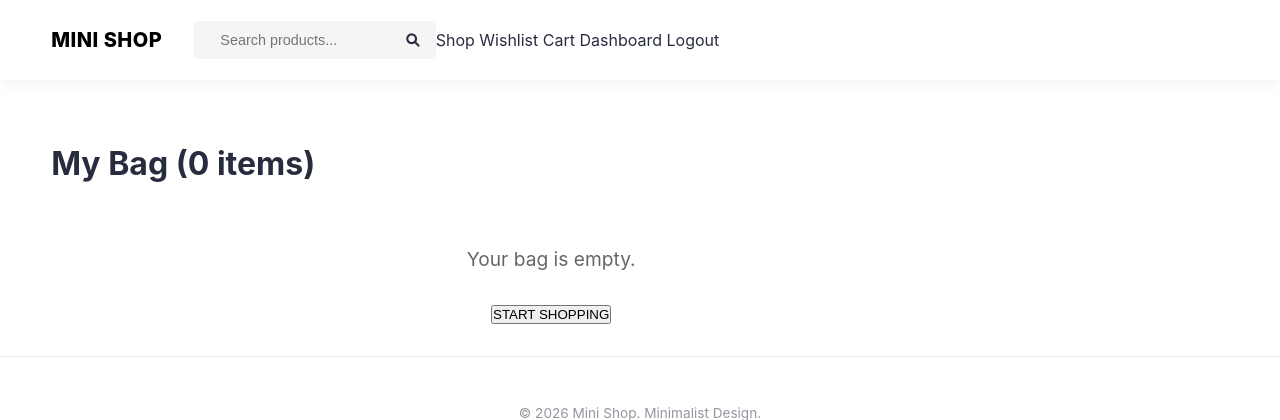
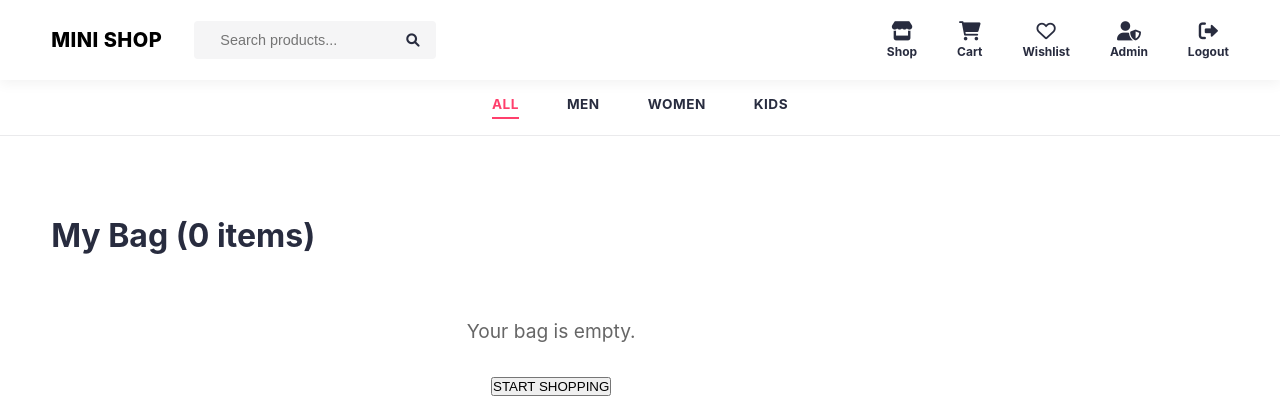
Before and after one commit to Roushni2512/mini_ecommerce, a Flask app: page /cart in a window 1280 px wide. Shown: the top 420 px of the page. Run offline with Flask 3, Linux system fonts and the light colour scheme; the visitor is signed in with stand-in values (Sample User, id 1).

Commit message:
UI Improvements: Navbar spacing, Cart for all, Accurate images, Redesigned Auth UI, and Product Categorization (Men, Women, Kids)

```diff
--- a/app.py
+++ b/app.py
@@ -22,7 +22,7 @@ class Product(db.Model):
     name = db.Column(db.String(150), nullable=False)
     price = db.Column(db.Float, nullable=False)
     image_url = db.Column(db.String(500), nullable=True)
-    # category removed as per user request, kept in DB schema optionally but unused logic
+    category = db.Column(db.String(50), nullable=True) # Added category field
 
 class CartItem(db.Model):
     id = db.Column(db.Integer, primary_key=True)
@@ -43,12 +43,19 @@ class Wishlist(db.Model):
 @app.route('/')
 def home():
     query = request.args.get('q')
+    category = request.args.get('category')
+
+    products_query = Product.query
+
     if query:
-        products = Product.query.filter(Product.name.ilike(f'%{query}%')).all()
-    else:
-        products = Product.query.all()
+        products_query = products_query.filter(Product.name.ilike(f'%{query}%'))
 
-    return render_template('home.html', products=products, search_query=query)
+    if category:
+        products_query = products_query.filter(Product.category == category)
+
+    products = products_query.all()
+
+    return render_template('home.html', products=products, search_query=query, current_category=category)
 
 @app.route('/login', methods=['GET', 'POST'])
 def login():
--- a/static/style.css
+++ b/static/style.css
@@ -42,6 +42,33 @@ nav {
     align-items: center;
     padding: 0 4%;
     z-index: 1000;
+}
+
+.category-nav {
+    display: flex;
+    justify-content: center;
+    gap: 3rem;
+    padding: 1rem 0;
+    background: #fff;
+    border-bottom: 1px solid var(--border-light);
+    margin-bottom: 1rem;
+}
+
+.category-link {
+    font-size: 0.85rem;
+    font-weight: 700;
+    color: var(--text-main);
+    text-transform: uppercase;
+    letter-spacing: 0.5px;
+    padding-bottom: 5px;
+    border-bottom: 2px solid transparent;
+    transition: 0.2s;
+}
+
+.category-link:hover,
+.category-link.active {
+    color: var(--accent);
+    border-bottom-color: var(--accent);
 }
 
 nav .brand a {
--- a/templates/base.html
+++ b/templates/base.html
@@ -21,26 +21,59 @@
             <button type="submit"><i class="fas fa-search"></i></button>
         </form>
 
-        <div class="nav-links">
-            <a href="{{ url_for('home') }}">Shop</a>
+        <div class="nav-actions">
+            <a href="{{ url_for('home') }}" class="nav-link-col">
+                <i class="fas fa-store"></i>
+                <span>Shop</span>
+            </a>
+
+            <a href="{{ url_for('cart') }}" class="nav-link-col cart-link">
+                <div class="icon-wrapper">
+                    <i class="fas fa-shopping-cart"></i>
+                    {% if cart_count > 0 %}
+                    <span class="cart-badge">{{ cart_count }}</span>
+                    {% endif %}
+                </div>
+                <span>Cart</span>
+            </a>
+
             {% if session.get('user_id') %}
-            <a href="{{ url_for('wishlist') }}">Wishlist</a>
-            <a href="{{ url_for('cart') }}" class="cart-link">
-                Cart
-                {% if cart_count > 0 %}
-                <span class="cart-badge">{{ cart_count }}</span>
-                {% endif %}
+            <a href="{{ url_for('wishlist') }}" class="nav-link-col">
+                <i class="far fa-heart"></i>
+                <span>Wishlist</span>
             </a>
             {% if session.get('is_admin') %}
-            <a href="{{ url_for('admin') }}">Dashboard</a>
+            <a href="{{ url_for('admin') }}" class="nav-link-col">
+                <i class="fas fa-user-shield"></i>
+                <span>Admin</span>
+            </a>
             {% endif %}
-            <a href="{{ url_for('logout') }}">Logout</a>
+            <a href="{{ url_for('logout') }}" class="nav-link-col">
+                <i class="fas fa-sign-out-alt"></i>
+                <span>Logout</span>
+            </a>
             {% else %}
-            <a href="{{ url_for('login') }}">Login</a>
-            <a href="{{ url_for('register') }}">Register</a>
+            <a href="{{ url_for('login') }}" class="nav-link-col">
+                <i class="fas fa-user"></i>
+                <span>Login</span>
+            </a>
+            <a href="{{ url_for('register') }}" class="nav-link-col">
+                <i class="fas fa-user-plus"></i>
+                <span>Register</span>
+            </a>
             {% endif %}
         </div>
     </nav>
+
+    <div class="category-nav">
+        <a href="{{ url_for('home') }}" class="category-link {% if not current_category %}active{% endif %}">ALL</a>
+        <a href="{{ url_for('home', category='Men') }}"
+            class="category-link {% if current_category == 'Men' %}active{% endif %}">MEN</a>
+        <a href="{{ url_for('home', category='Women') }}"
+            class="category-link {% if current_category == 'Women' %}active{% endif %}">WOMEN</a>
+        <a href="{{ url_for('home', category='Kids') }}"
+            class="category-link {% if current_category == 'Kids' %}active{% endif %}">KIDS</a>
+    </div>
 
     <!-- Toast Notifications -->
     <div id="toast-container">
--- a/templates/home.html
+++ b/templates/home.html
@@ -16,9 +16,10 @@
                 <i class="far fa-heart"></i>
             </button>
             {% if product.image_url %}
-            <img src="{{ product.image_url }}" alt="{{ product.name }}">
+            <img src="{{ product.image_url }}" alt="{{ product.name }}"
+                onerror="this.src='https://via.placeholder.com/300x320?text=Product+Image'">
             {% else %}
-            <img src="https://via.placeholder.com/300x320" alt="Placeholder">
+            <img src="https://via.placeholder.com/300x320?text=No+Image" alt="Placeholder">
             {% endif %}
             <h3>{{ product.name }}</h3>
             <div class="price">${{ product.price }}</div>
```
Also changed, not shown: other parts of static/style.css (+91 -0 lines), seed_products.py (+53 -38 lines), templates/login.html (+13 -10 lines), templates/register.html (+13 -6 lines).
